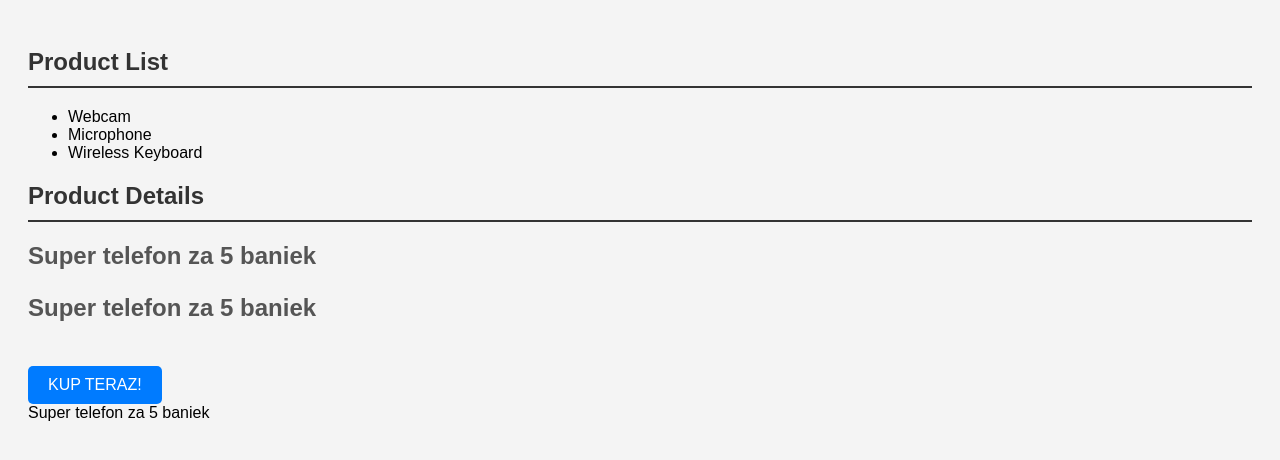
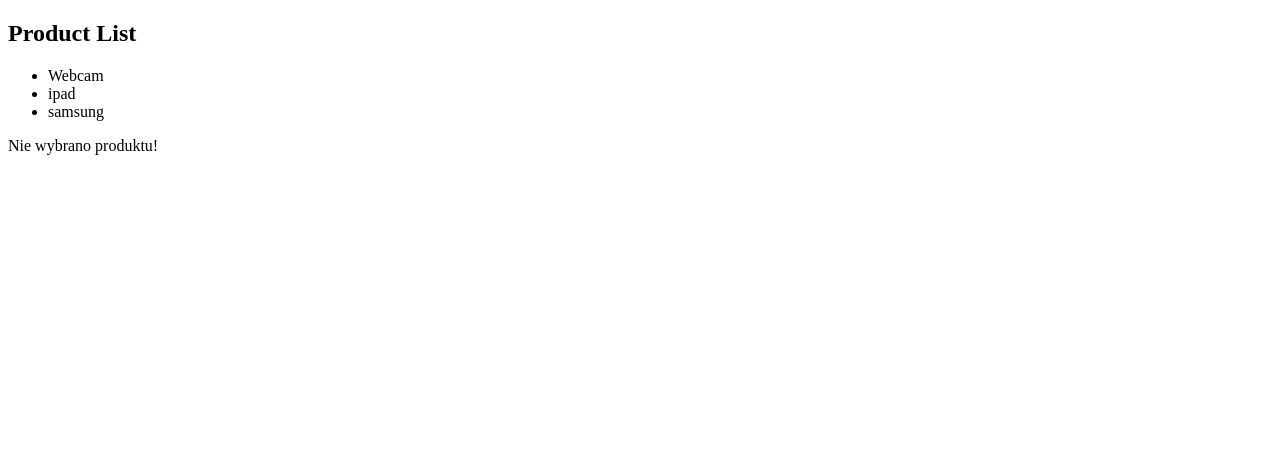
Before and after one commit to dev-com2020/my-app_ang_1, an Angular app: page / in a window 1280 px wide. Shown: the top 460 px of the page. Built offline with nearby package versions, Linux system fonts and the light colour scheme.

Commit message:
5.10 14:18

```diff
--- a/src/app/products/product-detail/product-detail.component.html
+++ b/src/app/products/product-detail/product-detail.component.html
@@ -1,4 +1,12 @@
+<div *ngIf="name">
 <h2>Product Details</h2>
 <h3>{{name}}</h3>
-<h3>{{ productName }}</h3>
+<!-- <h3>{{ productName }}</h3> -->
 <button (click)="buy()">KUP TERAZ!</button>
+</div>
+<!-- <div [hidden]="!name">
+    <h2>Product Details</h2>
+    <h3>{{name}}</h3>
+    <h3>{{ productName }}</h3>
+    <button (click)="buy()">KUP TERAZ!</button>
+    </div> -->
--- a/src/app/products/product-list/product-list.component.html
+++ b/src/app/products/product-list/product-list.component.html
@@ -1,13 +1,14 @@
 <h2>Product List</h2>
 <ul>
-  <li (click)="selectedProduct = 'Webcam'">Webcam</li>
-  <li (click)="selectedProduct = 'Microphone'">Microphone</li>
-  <li (click)="selectedProduct = 'Wireless Keyboard'">Wireless Keyboard</li>
+    <li *ngFor="let product of products" (click)="selectedProduct = product">
+        {{ product }}
+    </li>
 </ul>
 <app-product-detail
-    #product
+    *ngIf="selectedProduct; else noProduct"
     [name]="selectedProduct"
-    (bought)="onBuy($event)"
+    (bought)="onBuy()"
 ></app-product-detail>
-<br/>
-<span>{{ product.name }}</span>
+<ng-template #noProduct>
+<p>Nie wybrano produktu!</p>
+</ng-template>
--- a/src/app/products/product-list/product-list.component.ts
+++ b/src/app/products/product-list/product-list.component.ts
@@ -6,10 +6,11 @@ import { Component } from '@angular/core';
   styleUrls: ['./product-list.component.css']
 })
 export class ProductListComponent {
-  selectedProduct = 'Super telefon za 5 baniek';
+  selectedProduct = '';
+  products = ['Webcam','ipad','samsung']
 
-  onBuy(name:string){
-    window.alert(`Zakupiłeś ${name}!`)
+  onBuy(){
+    window.alert(`Zakupiłeś!`)
   }
 
 }
```
